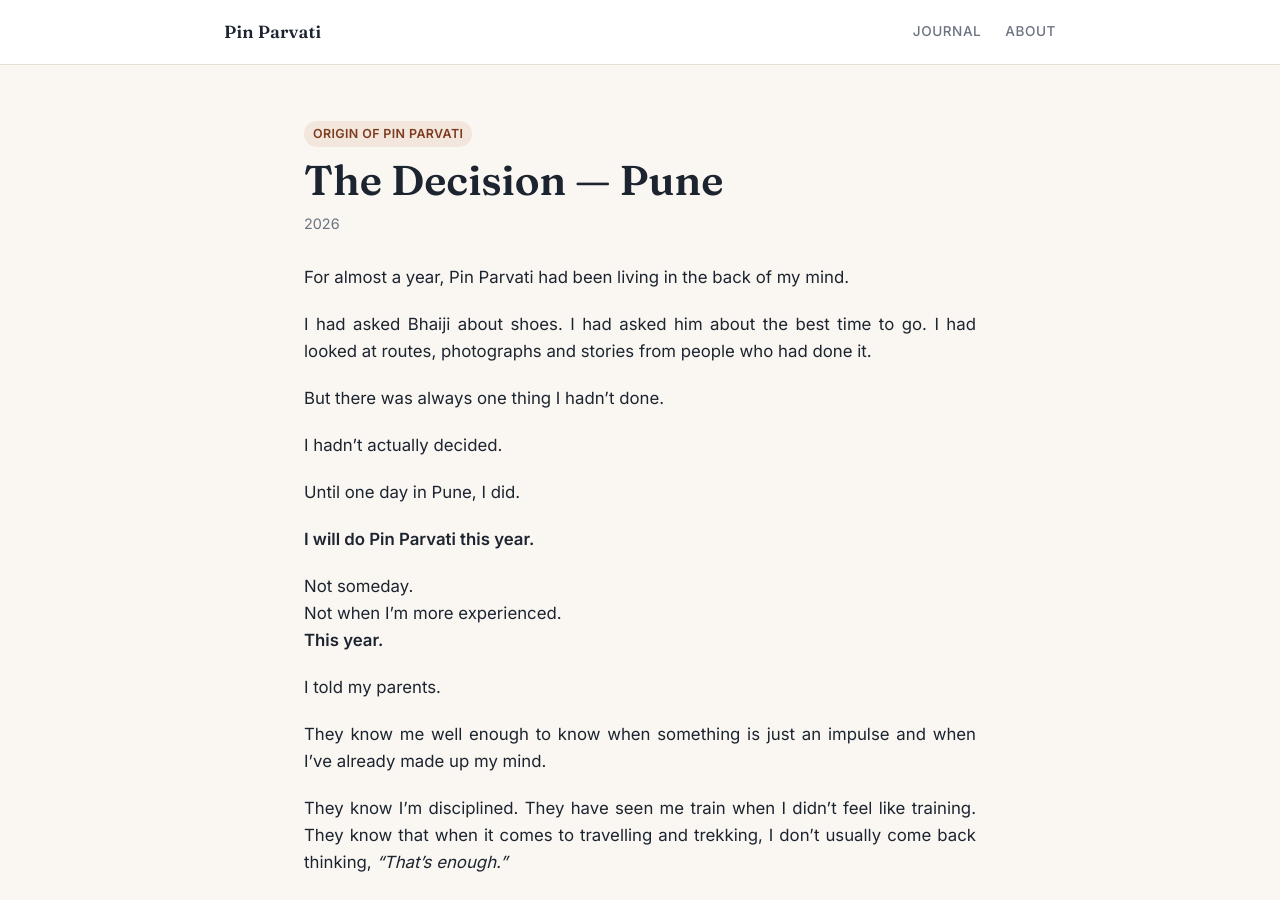
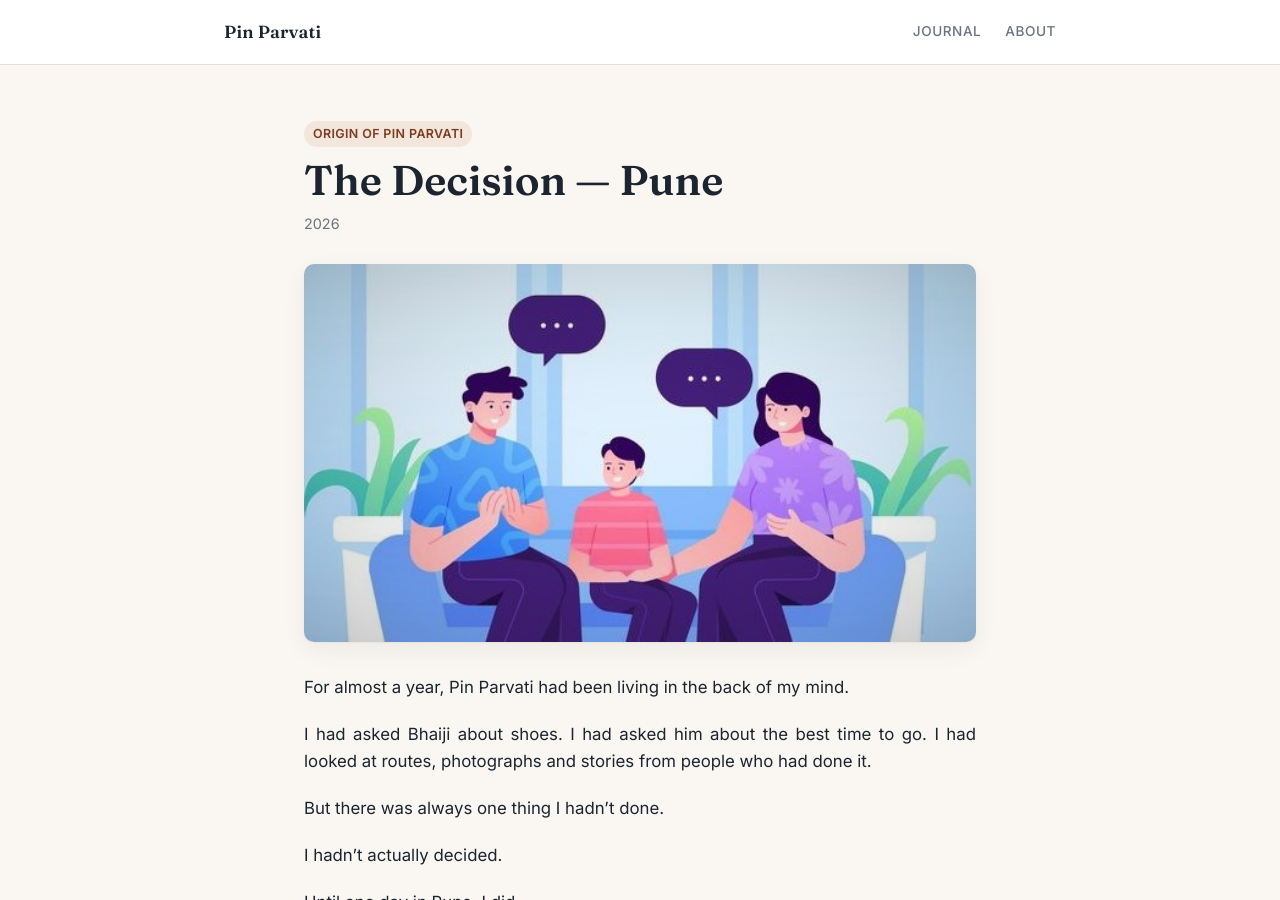
Before and after one commit to Shreyas7122/Pin-Parvati, a Jekyll site: the page built from _posts/2026-05-01-the-decision-pune.md, in a window 1280 px wide and 900 px high. Built offline with Jekyll 4.4.1, drawn with Linux system fonts in a browser that asks for light colours.

Commit message:
Blur number plates on Spiti cover; add cover photo to Decision — Pune
Blurs both visible plates on the bike-ride banner for privacy. Adds
the Discussion_with_parents illustration as the cover for "The
Decision — Pune", cropped to a 16:9 banner (rule-of-thirds on the
faces) with a subtle vignette to match the site's blog-header style.

Co-Authored-By: Claude Sonnet 5 <noreply@anthropic.com>

```diff
--- a/_posts/2026-05-01-the-decision-pune.md
+++ b/_posts/2026-05-01-the-decision-pune.md
@@ -3,6 +3,7 @@ title: "The Decision — Pune"
 tag: "Origin of Pin Parvati"
 date: 2026-05-01
 date_display: "2026"
+cover: /assets/images/the-decision-pune/cover.jpg
 excerpt: "For almost a year, Pin Parvati lived in the back of my mind. Then one day in Pune, I decided."
 ---
 
```
Also changed, not shown: assets/images/spiti-2025/cover.jpg, assets/images/the-decision-pune/cover.jpg (added).
